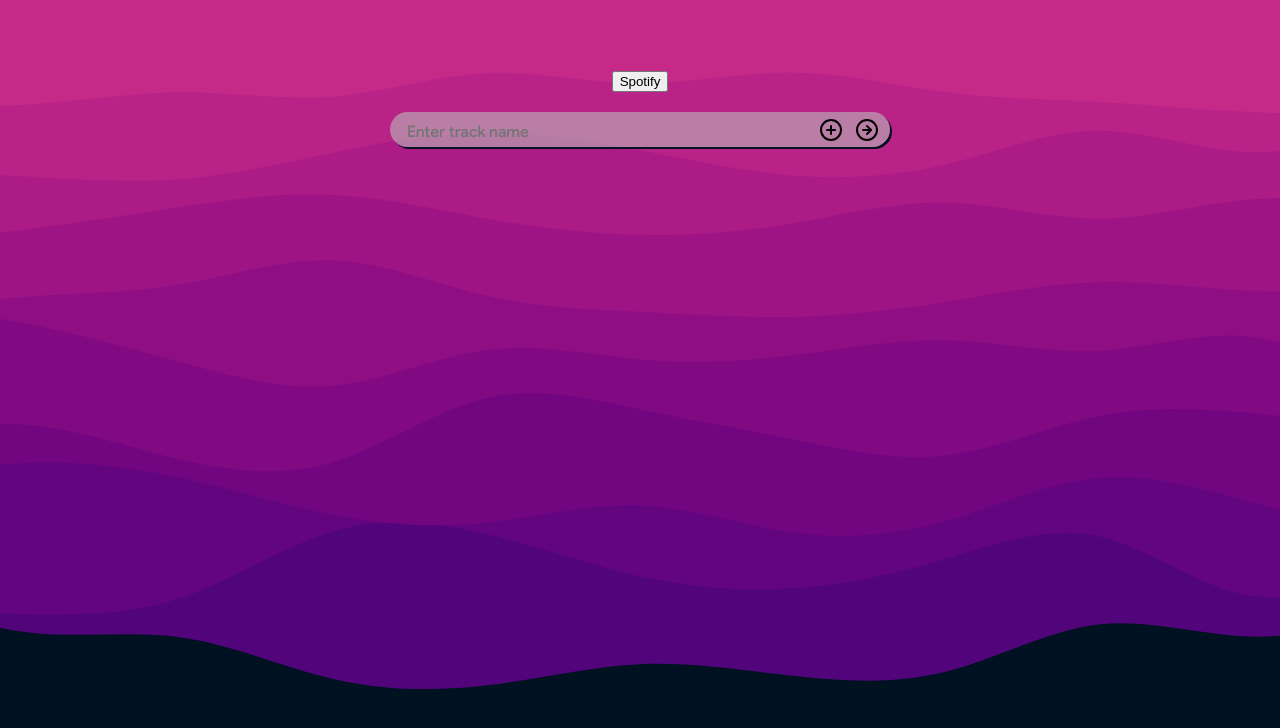
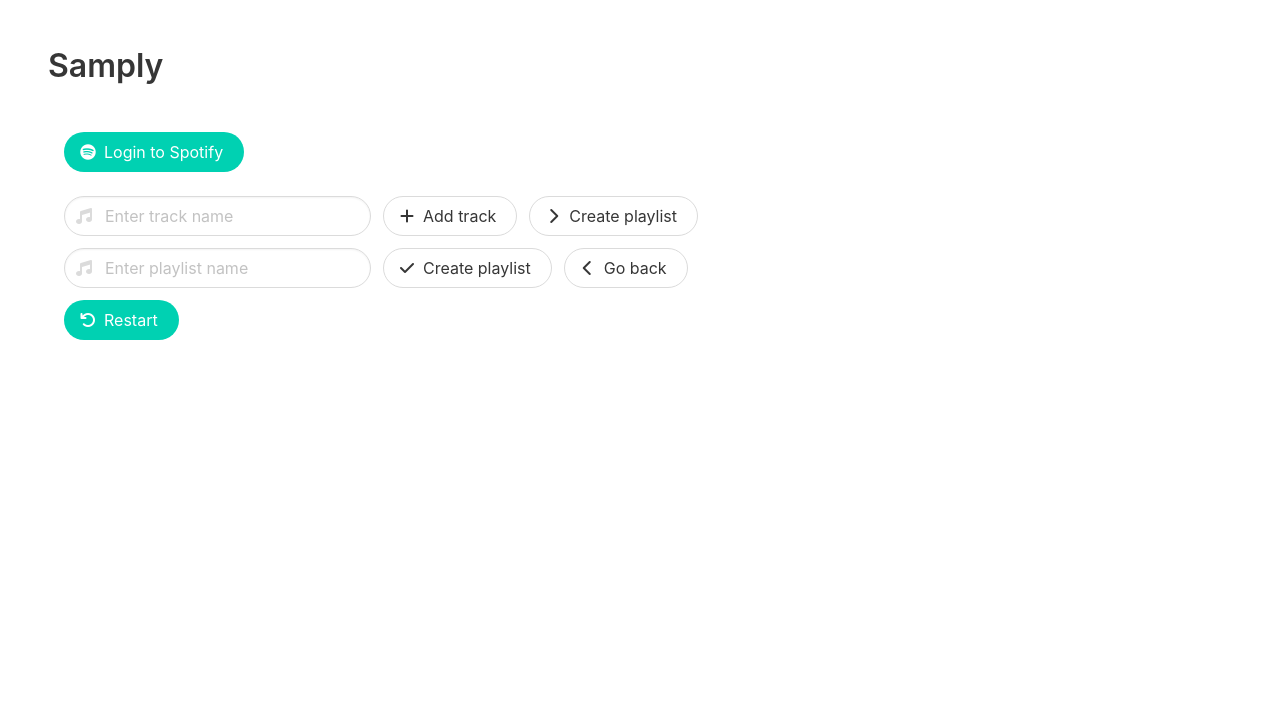
Before and after one commit to Draugelis/samply, a plain HTML site: page app/templates/index.html in a window 1280 px wide. Drawn offline with nearby package versions, Linux system fonts and the light colour scheme.

Commit message:
change input style&structure + add title

```diff
--- a/app/templates/index.html
+++ b/app/templates/index.html
@@ -1,46 +1,94 @@
 <!DOCTYPE html>
 <html>
+
 <head>
-        <meta charset='utf-8'>
+    <meta charset="utf-8" />
     <title>Samply</title>
-        <meta name='viewport' content='width=device-width, initial-scale=1'>
-        <link rel='stylesheet' type='text/css' media='screen' href='/static/css/main.css'>
+    <meta name="viewport" content="width=device-width, initial-scale=1" />
+    <!-- <link rel='stylesheet' type='text/css' media='screen' href='/static/css/main.css'> -->
+    <link rel="stylesheet" href="https://cdn.jsdelivr.net/npm/bulma@0.9.4/css/bulma.min.css" />
+    <link rel="stylesheet" href="https://cdnjs.cloudflare.com/ajax/libs/font-awesome/6.2.0/css/all.min.css"
+        integrity="sha512-xh6O/CkQoPOWDdYTDqeRdPCVd1SpvCA9XXcUnZS2FmJNp1coAFzvtCN9BmamE+4aHK8yyUHUSCcJHgXloTyT2A=="
+        crossorigin="anonymous" referrerpolicy="no-referrer" />
 </head>
-    <body class="wave">
-        <div class="content">
-            <div id="spotify-login">
-                <button id="spotifyButton">Spotify</button>
+
+<body>
+    <section class="hero">
+        <div class="hero-body">
+            <p class="title">
+                Samply
+            </p>
         </div>
-            <div class="input-container" id="input-container">
-                <div class="inputWrapper" id="trackInput">
-                    <input type="text" id="trackInputText" placeholder="Enter track name"/>
-                    <button id="trackInputButton">
-                        <img src="/static/img/plus-circle.svg" alt="Add track button" />
-                    </button>
-                    <button id="proceedButton">
-                        <img src="/static/img/arrow-right-circle.svg" alt="Proceed button" />
+    </section>
+
+    <div class="container">
+        <div class="block" id="spotify-login">
+            <button class="button is-primary is-rounded" id="spotifyButton">
+                <span class="icon is-small">
+                    <i class="fa-brands fa-spotify"></i>
+                </span>
+                <span>Login to Spotify</span>
             </button>
         </div>
-                <div class="inputWrapper hide" id="playlistInput">
-                    <input type="text" id="playlistInputText" placeholder="Enter playlist name"/>
-                    <button id="playlistCreateButton">
-                        <img src="/static/img/check-circle.svg" alt="Create playlist button" />
+
+        <div class="block" id="input-container">
+            <div class="field is-grouped" id="trackInput">
+                <p class="control has-icons-left">
+                    <input class="input is-rounded" type="text" id="trackInputText" placeholder="Enter track name" />
+                    <span class="icon is-small is-left">
+                        <i class="fa-solid fa-music"></i>
+                    </span>
+                </p>
+                <button class="button control is-rounded" id="trackInputButton">
+                    <span class="icon is-small">
+                        <i class="fa-solid fa-plus"></i>
+                    </span>
+                    <span>Add track</span>
                 </button>
-                    <button id="backButton">
-                        <img src="/static/img/arrow-left-circle.svg" alt="Back button" />
+                <button class="button control is-rounded" id="proceedButton">
+                    <span class="icon is-small">
+                        <i class="fa-solid fa-chevron-right"></i>
+                    </span>
+                    <span>Create playlist</span>
                 </button>
             </div>
-                <div class="inputWrapper hide" id="restartInput">
-                    <button id="restartButton">
-                        <img src="/static/img/refresh-ccw.svg" alt="Restart button" />
+
+            <div class="field is-grouped" id="playlistInput">
+                <p class="control has-icons-left">
+                    <input class="input is-rounded" type="text" id="playlistInputText" placeholder="Enter playlist name" />
+                    <span class="icon is-small is-left">
+                        <i class="fa-solid fa-music"></i>
+                    </span>
+                </p>
+                <button class="button control is-rounded" id="playlistCreateButton">
+                    <span class="icon is-small">
+                        <i class="fas fa-check"></i>
+                    </span>
+                    <span>Create playlist</span>
+                </button>
+                <button class="button control is-rounded" id="backButton">
+                    <span class="icon is-small">
+                        <i class="fa-solid fa-chevron-left"></i>
+                    </span>
+                    <span>Go back</span>
+                </button>
+            </div>
+
+            <div class="block" id="restartInput">
+                <button class="button is-primary is-rounded" id="restartButton">
+                    <span class="icon is-small">
+                        <i class="fa-solid fa-arrow-rotate-left"></i>
+                    </span>
+                    <span>Restart</span>
                 </button>
             </div>
         </div>
-            <div class="output-container" id="output-container">
-                <dl id="sample-list" class="sample-list">
-                </dl>
+
+        <div id="output-container">
+            <dl id="sample-list" class="sample-list"></dl>
         </div>
     </div>
 </body>
 <script src="/static/js/main.js"></script>
+
 </html>
```
Lines whose indentation alone changed are shown as unchanged.
